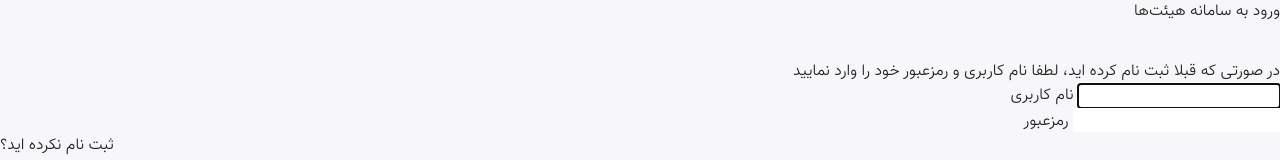
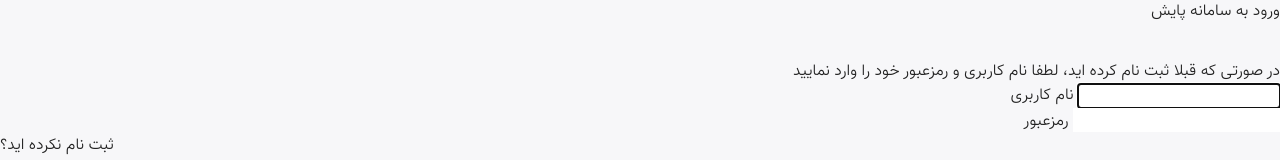
Before and after one commit to tje3d/payesh-app, a SvelteKit app: page /login in a window 1280 px wide. Shown: the top 160 px of the page. Built offline with nearby package versions, Linux system fonts and the light colour scheme; some icons are missing.

Commit message:
:pencil2: fix: Fix login title

```diff
--- a/src/routes/login/+page.svelte
+++ b/src/routes/login/+page.svelte
@@ -31,7 +31,9 @@
     >
       <header class="text-start">
         <div class="flex justify-between items-center pb-2">
-          <h1 class="font-bold text-lg text-gray-800 dark:text-gray-300">ورود به سامانه هیئت‌ها</h1>
+          <h1 class="font-bold text-lg text-gray-800 dark:text-gray-300">
+            ورود به سامانه {import.meta.env.VITE_APP_NAME}
+          </h1>
           <div dir="ltr"><LightSwitch /></div>
         </div>
 
```
Also changed, not shown: 1 other file (tests, documents, lock files or other folders).
